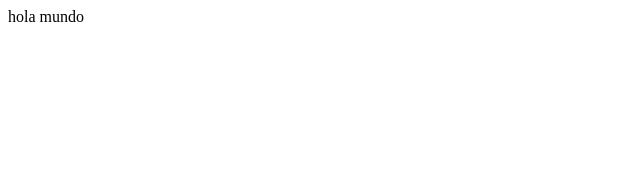
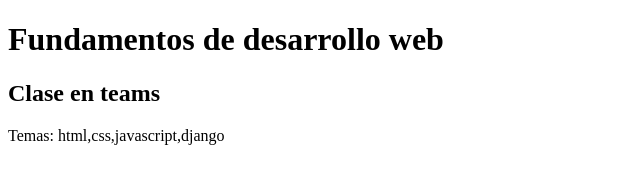
Before and after one commit to andresTorresmr/website_prueba_52, a plain HTML site: page index.html in a window 1280 px wide. Shown: the whole page, without its empty margins (0-640 px from the left). Drawn offline with Linux system fonts and the light colour scheme.

Commit message:
se agregó el parrafo de temas en index.html

```diff
--- a/index.html
+++ b/index.html
@@ -7,6 +7,8 @@
     <title>Document</title>
   </head>
   <body>
-      hola mundo
+      <h1>Fundamentos de desarrollo web</h1>
+      <h2>Clase en teams</h2>
+      <p>Temas: html,css,javascript,django</p>
   </body>
 </html>
```
